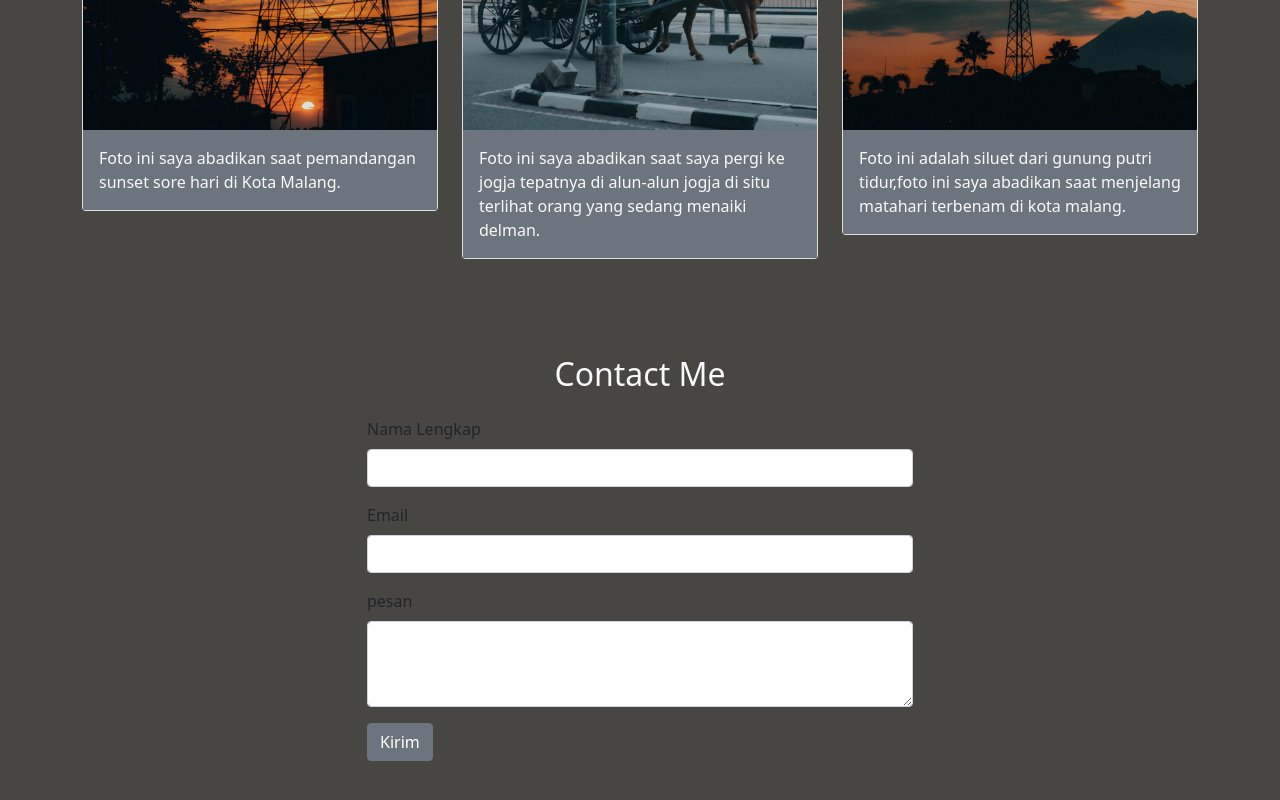
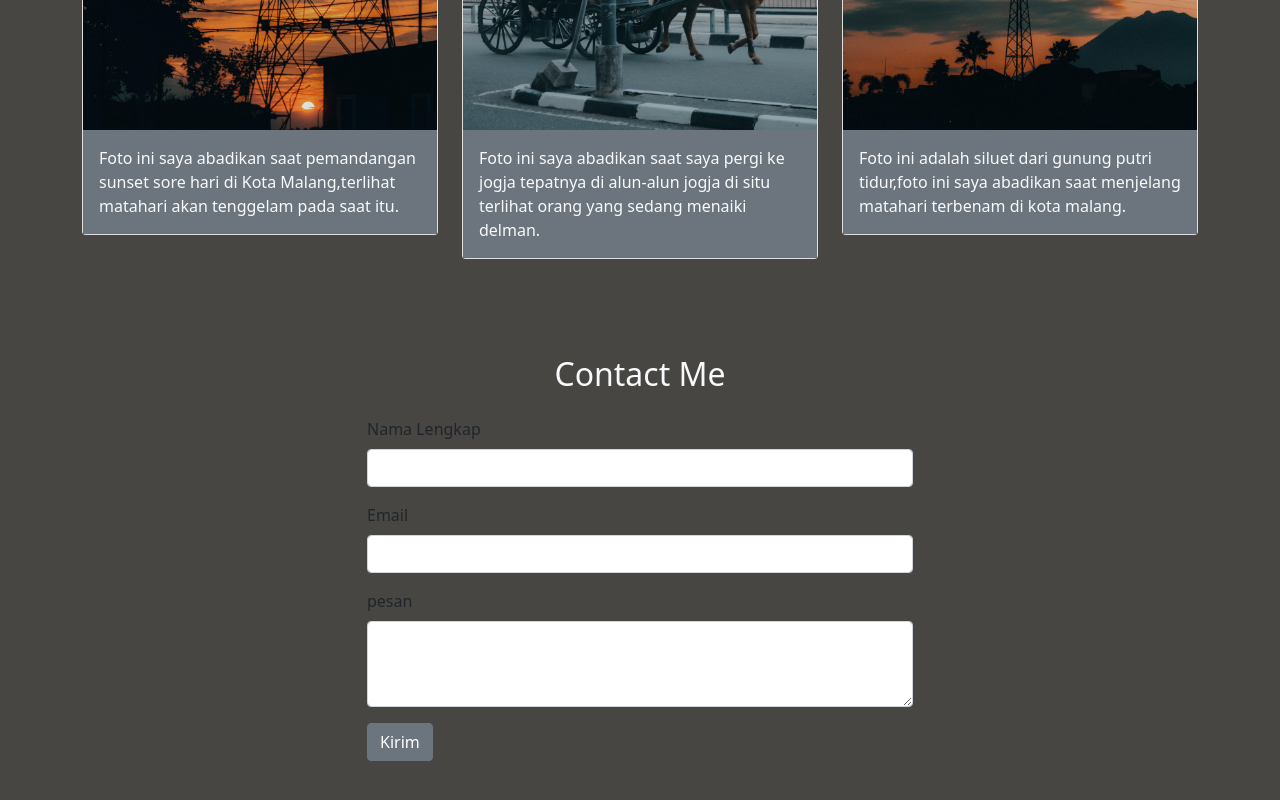
Before and after one commit to NandaAddi/nandaaddi.github.io, a plain HTML site: page index.html in a window 1280 px wide. Shown: the part 1622-2422 px from the top of the page. Drawn offline with nearby package versions, Linux system fonts and the light colour scheme.

Commit message:
merubah deskripsi foto

```diff
--- a/index.html
+++ b/index.html
@@ -92,7 +92,7 @@
             <div class="card">
                 <img src="img/2.jpg" class="card-img-top" alt="Project 2">
                 <div class="card-body bg-secondary">
-                  <p class="card-text text-light">Foto ini saya abadikan saat pemandangan sunset sore hari di Kota Malang.</p>
+                  <p class="card-text text-light">Foto ini saya abadikan saat pemandangan sunset sore hari di Kota Malang,terlihat matahari akan tenggelam pada saat itu.</p>
                 </div>
               </div>
         </div>
```
